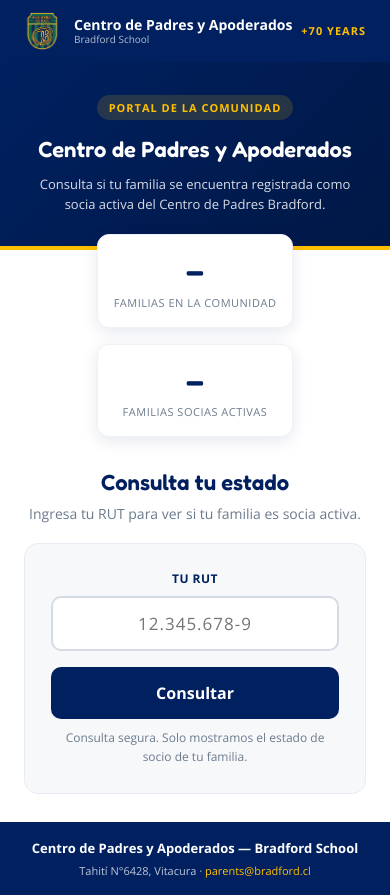
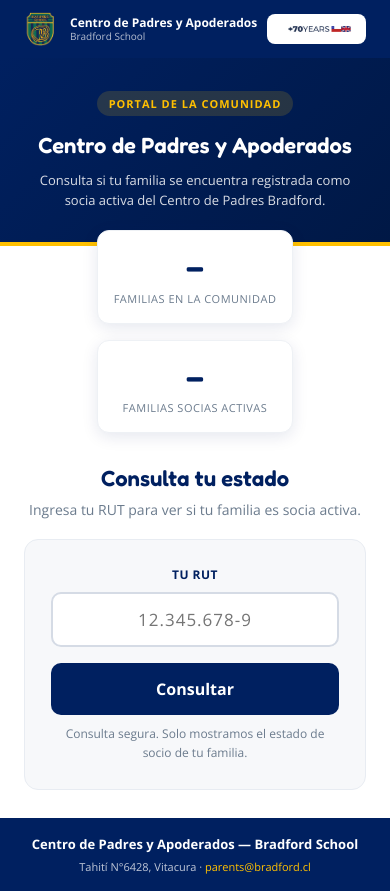
Before and after one commit to felzob/CPA-Bradford, a plain HTML site: page web/index.html in a window 390 px wide. Drawn offline with nearby package versions, Linux system fonts and the light colour scheme; no server answers.

Commit message:
Navbar: logo Bradford a la izquierda + logo 70 years con banderas a la derecha (pastilla blanca), ajustes responsive

```diff
--- a/web/index.html
+++ b/web/index.html
@@ -15,10 +15,11 @@
 .nav { background:var(--navy); padding:12px 0; flex-shrink:0; }
 .nav-inner { max-width:1080px; margin:0 auto; padding:0 24px; display:flex; align-items:center; justify-content:space-between; }
 .nav-brand { display:flex; align-items:center; gap:12px; }
-.nav-brand img { height:38px; }
+.nav-brand img { height:42px; }
 .nav-brand .txt { color:#fff; font-weight:700; font-size:14px; line-height:1.2; }
 .nav-brand .txt span { display:block; font-size:10px; color:rgba(255,255,255,0.7); font-weight:400; }
-.nav .years { color:var(--gold); font-size:11px; font-weight:700; letter-spacing:1px; }
+.nav-70-wrap { background:#fff; border-radius:8px; padding:6px 12px; display:flex; align-items:center; }
+.nav-70 { height:22px; display:block; }
 
 /* HERO */
 .hero { background:linear-gradient(135deg, var(--navy) 0%, var(--navy-deep) 100%); color:#fff; padding:32px 24px 36px; text-align:center; position:relative; flex-shrink:0; }
@@ -74,7 +75,13 @@
 footer a { color:var(--gold); text-decoration:none; }
 
 .hidden { display:none; }
-@media (max-width:560px){ .stats-bar{ flex-direction:column; margin-top:-16px; } body{ min-height:auto; } }
+@media (max-width:560px){
+  .stats-bar{ flex-direction:column; margin-top:-16px; }
+  body{ min-height:auto; }
+  .nav-brand .txt{ font-size:12px; }
+  .nav-brand img{ height:34px; }
+  .nav-70{ height:18px; }
+}
 </style>
 </head>
 <body>
@@ -82,10 +89,12 @@
 <nav class="nav">
   <div class="nav-inner">
     <div class="nav-brand">
-      <img src="logo.png" alt="Bradford School" onerror="this.style.display='none'">
+      <img src="logo-bradford.png" alt="Bradford School" onerror="this.style.display='none'">
       <div class="txt">Centro de Padres y Apoderados<span>Bradford School</span></div>
     </div>
-    <div class="years">+70 YEARS</div>
+    <div class="nav-70-wrap">
+      <img class="nav-70" src="logo-70years.png" alt="+70 Years Bradford" onerror="this.parentElement.style.display='none'">
+    </div>
   </div>
 </nav>
 
```
Also changed, not shown: web/logo-70years.png (added), web/logo-bradford.png (renamed from web/logo.png).
